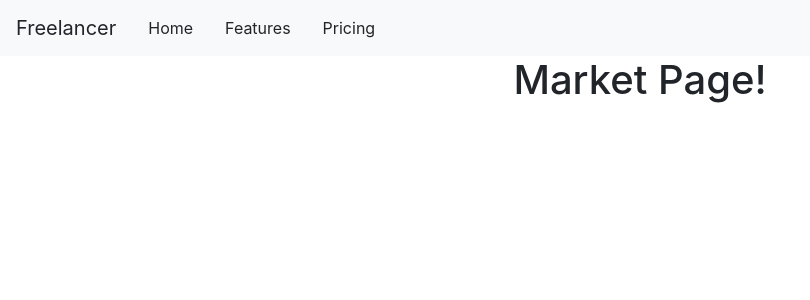
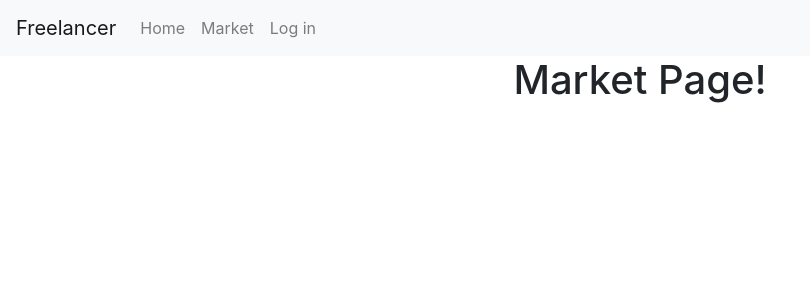
Before and after one commit to outrageousbog/Freelance-portal, a React (Create React App) app: page /#/market in a window 1280 px wide. Shown: the top 300 px of the page, without its empty margins (0-810 px from the left). Built offline with nearby package versions, Linux system fonts and the light colour scheme.

Commit message:
responsive navbar tilføjet

```diff
--- a/package.json
+++ b/package.json
@@ -7,6 +7,7 @@
     "jquery": "^3.4.1",
     "popper.js": "^1.15.0",
     "react": "^16.9.0",
+    "react-bootstrap": "^1.0.0-beta.12",
     "react-dom": "^16.9.0",
     "react-router-dom": "^5.1.0",
     "react-scripts": "3.1.2"
--- a/src/Shared/NavBar.js
+++ b/src/Shared/NavBar.js
@@ -1,10 +1,33 @@
 import React, { Component } from 'react';
+import Navbar from "react-bootstrap/Navbar";
+import Nav from "react-bootstrap/Nav";
+
+
 
 
 class NavBar extends Component {
     render() {
         return(
-            <div className="navbar bg-light">
+            <Navbar collapseOnSelect expand="lg" bg="light" variant="light">
+                <Navbar.Brand href="#home">Freelancer</Navbar.Brand>
+                <Navbar.Toggle aria-controls="responsive-navbar-nav" />
+                <Navbar.Collapse id="responsive-navbar-nav">
+                    <Nav className="mr-auto">
+                        <Nav.Link href="/">Home</Nav.Link>
+                        <Nav.Link href="#/market">Market</Nav.Link>
+                        <Nav.Link href="#/login">Log in</Nav.Link>
+                    </Nav>
+                </Navbar.Collapse>
+            </Navbar>
+        )
+    }
+}
+
+export default NavBar;
+
+
+/*
+<div className="navbar bg-light">
                 <div className="navbar-brand">Freelancer</div>
                 <div className="nav mr-auto">
                     <div className="nav-link" >Home</div>
@@ -12,8 +35,4 @@ class NavBar extends Component {
                     <div className="nav-link" >Pricing</div>
                 </div>
             </div>
-        )
-    }
-}
-
-export default NavBar;
+            */
```
Also changed, not shown: 1 other file (tests, documents, lock files or other folders).
